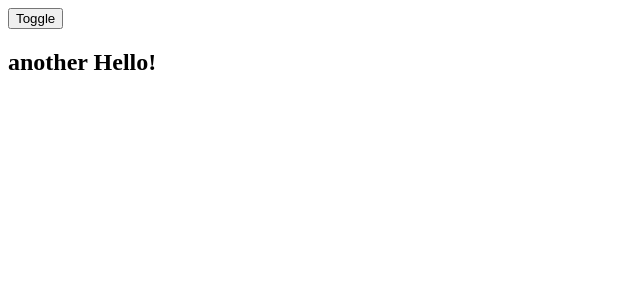
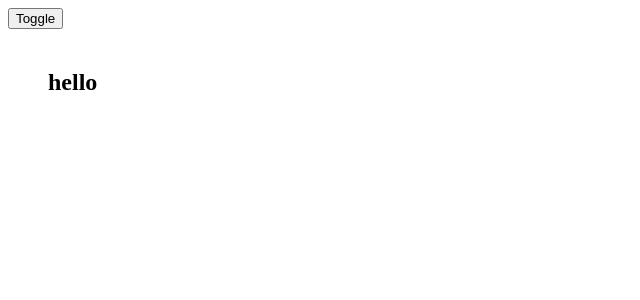
Before and after one commit to m0slah/Animation-VusJs, a Vue app: page / in a window 1280 px wide. Shown: the top 300 px of the page, without its empty margins (0-640 px from the left). Built offline with nearby package versions, Linux system fonts and the light colour scheme.

Commit message:
animating with CSS animation

```diff
--- a/src/App.vue
+++ b/src/App.vue
@@ -1,10 +1,14 @@
 <template>
   <button type="button" @click="flag = !flag">Toggle</button>
 
-  <Transition name="fade" mode="out-in">
+  <!-- <Transition name="fade" mode="out-in">
     <h2 v-if="flag" key="main">Hello World!</h2>
     <h2 v-else key="secondary">another Hello!</h2>
-  </Transition>
+  </Transition> -->
+
+  <transition name="zoom" type="animation" appear>
+    <h2 v-if="flag">hello</h2>
+  </transition>
 </template>
 
 <script>
@@ -12,38 +16,73 @@
   name: "App",
   data() {
     return {
-      flag: false,
+      flag: true,
     };
   },
 };
 </script>
 
 <style>
+h2 {
+  width: 400px;
+  padding: 20px;
+  margin: 20px;
+}
+
 .fade-enter-from {
   opacity: 0;
 }
 
 .fade-enter-active {
-  transition: all 0.5s linear;
+  transition: all 1s linear;
 }
 
-.fade-enter-to{
-  transition: all 0.5s linear;
+.fade-enter-to {
+  transition: all 1s linear;
   color: red;
 }
 
-.fade-leave-form{
-  transition: all 0.5s linear;
+.fade-leave-form {
+  transition: all 1s linear;
   background-color: aquamarine;
 }
 
-.fade-enter-active{
-  transition: all 0.3s;
+.fade-enter-active {
+  transition: all 1s;
   background-color: chartreuse;
 }
 
 .fade-leave-to {
-  transition: all 3s linear;
+  transition: all 1s linear;
   opacity: 0;
 }
+
+.zoom-enter-active {
+  animation: zoom-in 1s linear forwards;
+  transition: all 2s linear;
+}
+
+.zoom-leave-active {
+  animation: zoom-out 1s linear forwards;
+  transition: all 2s linear;
+
+}
+
+@keyframes zoom-in {
+  from {
+    transform: scale(0, 0);
+  }
+  to {
+    transform: scale(1, 1);
+  }
+}
+
+@keyframes zoom-out {
+  from {
+    transform: scale(1, 1);
+  }
+  to {
+    transform: scale(0, 0);
+  }
+}
 </style>
```
